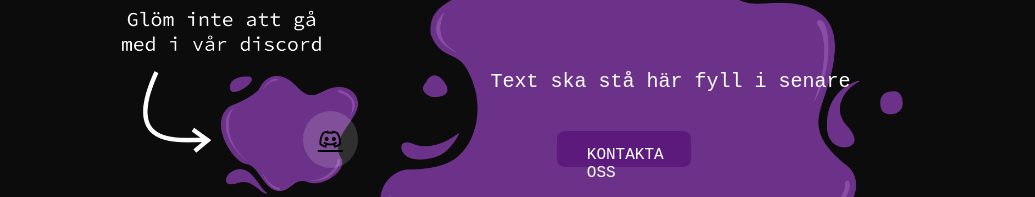
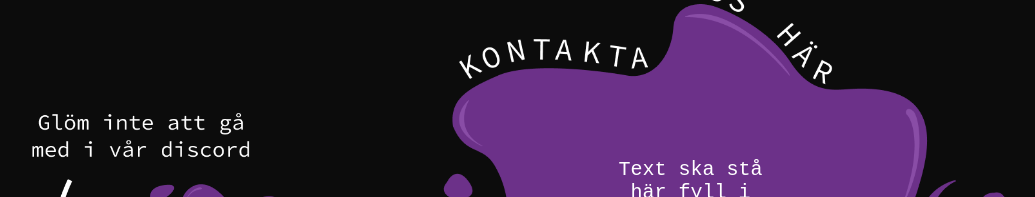
Before and after one commit to KodVet/kodvets_hemsida, a SvelteKit app: page / in a window 1280 px wide. Shown: the part 2603-2800 px from the top of the page, without its empty margins (165-1200 px from the left). Built offline with nearby package versions, Linux system fonts and the light colour scheme.

Commit message:
Fixat lite på kontaktsidan, ändrat lite med positionering och färger
Co-authored-by: hagedage <hagedage@users.noreply.github.com>
Co-authored-by: ellenpalmqvist <ellenpalmqvist@users.noreply.github.com>
Co-authored-by: alva-beep <alva-beep@users.noreply.github.com>

```diff
--- a/src/components/Contact.svelte
+++ b/src/components/Contact.svelte
@@ -1,16 +1,17 @@
 <div class="contactpic">
-	<img id="blob" src="./images/Group_2_1.png" alt="Bakgrundsbild" />
+	<!--<img id="blob" src="./images/Group_2_1.png" alt="Bakgrundsbild" />-->
+
 	<div class="left_div">
-		<!-- Logga placeras över bloben till vänster -->
-		<a class="logga" href="https://discord.gg/5HgdNfJVRh">
+		<img src="./images/liten_blob.png" alt="LeftBlob" id="left-blob" />
+		<a class="discordlogga" href="https://discord.gg/5HgdNfJVRh">
 			<i class="ri-discord-line"></i>
 		</a>
 	</div>
 
 	<div class="right_div">
-		<!-- Text och knapp placeras till höger över bloben -->
-		<div class="contact-text">Text ska stå här fyll i senare</div>
-		<a href="https://www.facebook.com/kodvet" class="new_contact-btn">KONTAKTA OSS</a>
+		<img src="./images/stor_blob.png" alt="RightBlob" id="right-blob" />
+		<div class="contact-text"><p>Text ska stå här fyll i senare</p></div>
+		<a href="https://www.facebook.com/kodvet" class="new_contact-btn"><p>KONTAKTA OSS</p></a>
 	</div>
 </div>
 
@@ -21,28 +22,27 @@
 		justify-content: space-between;
 		align-items: center;
 		gap: 10%;
-		margin-left: 70px;
 		scroll-margin-top: 150px;
 		z-index: 1;
 	}
-	#blob {
-		display: flex;
-		margin: auto;
-		width: 65%;
-		z-index: 0;
-	}
+
 	.left_div,
 	.right_div {
-		position: absolute;
+		position: relative;
 		z-index: 1;
-		padding-top: 20%;
 		display: flex;
+	}
+	#left-blob {
+		width: 60%;
+	}
+
+	#right-blob {
+		width: 160%;
 	}
 
 	.left_div {
 		top: 0;
-		left: 18%;
-		margin: 20px;
+		left: 15%;
 	}
 
 	.right_div {
@@ -51,52 +51,55 @@
 		display: flex;
 		flex-flow: column;
 		width: 30%;
-		right: 15%;
-	}
-
-	.new_contact-btn a {
-		font-size: 40px;
+		right: 22.5%;
 	}
 
 	.new_contact-btn {
+		font-size: 100%;
 		position: absolute;
 		z-index: 1;
-		left: 10%;
+		left: 52%;
 		top: 60%;
-		width: 37%;
-		height: 15%;
+		width: 45%;
+		height: 10%;
 		display: inline-block;
-		background-color: #5c1a7d;
+		background-color: rgba(255, 255, 255, 0.15);
 		color: white;
-		padding: 15px 30px;
 		border-radius: 8px;
 		text-decoration: none;
-		transition:
-			background-color 0.3s ease,
-			transform 0.3s ease;
+		background-color: 0.3s ease;
+		transform: 0.3s ease;
+	}
+
+	.new_contact-btn p {
+		text-align: center;
+		vertical-align: middle;
 	}
 
 	.new_contact-btn:hover {
-		background-color: #894da6;
-		transform: translateY(-3px);
+		background-color: var(--main-color);
+		outline-style: solid;
+		outline-color: rgba(255, 255, 255, 0.2);
+		transition: 0.3s ease-in-out;
 	}
 
-	.logga {
-		position: relative;
+	.discordlogga {
+		position: absolute;
 		display: flex;
-		z-index: 1;
+		text-decoration: none;
+		z-index: 3;
 		padding: 15px;
-		left: 160px;
-		top: -50px;
+		right: 52%;
+		top: 55%;
 		align-items: center;
 		background-color: rgba(255, 255, 255, 0.15);
 		border-radius: 50%;
 		font-size: 25px;
-		color: #000;
+		color: #ffff;
 		outline-color: rgba(255, 255, 255, 0);
 	}
 
-	.logga:hover {
+	.discordlogga:hover {
 		background-color: var(--main-color);
 		outline-style: solid;
 		outline-color: rgba(255, 255, 255, 0.2);
@@ -104,7 +107,8 @@
 	}
 	.contact-text {
 		position: absolute;
-		left: -30px;
+		text-align: center;
+		left: 55%;
 		z-index: 1;
 		top: 35%;
 		font-size: 20px;
--- a/src/components/Omoss.svelte
+++ b/src/components/Omoss.svelte
@@ -215,13 +215,13 @@
 	}
 
 	.blob img {
-		width: 92%;
+		width: 100%;
 		height: auto;
 	}
 
 	.iblob {
 		top: 50%;
-		left: 25%;
+		left: 20%;
 		position: absolute;
 	}
 
@@ -258,7 +258,7 @@
 		margin: 20px;
 		border-radius: 50%;
 		font-size: 20px;
-		color: #000;
+		color: #ffff;
 		outline-color: rgba(255, 255, 255, 0);
 	}
 
```
Also changed, not shown: static/images/liten_blob.png (added), static/images/stor_blob.png (added).
